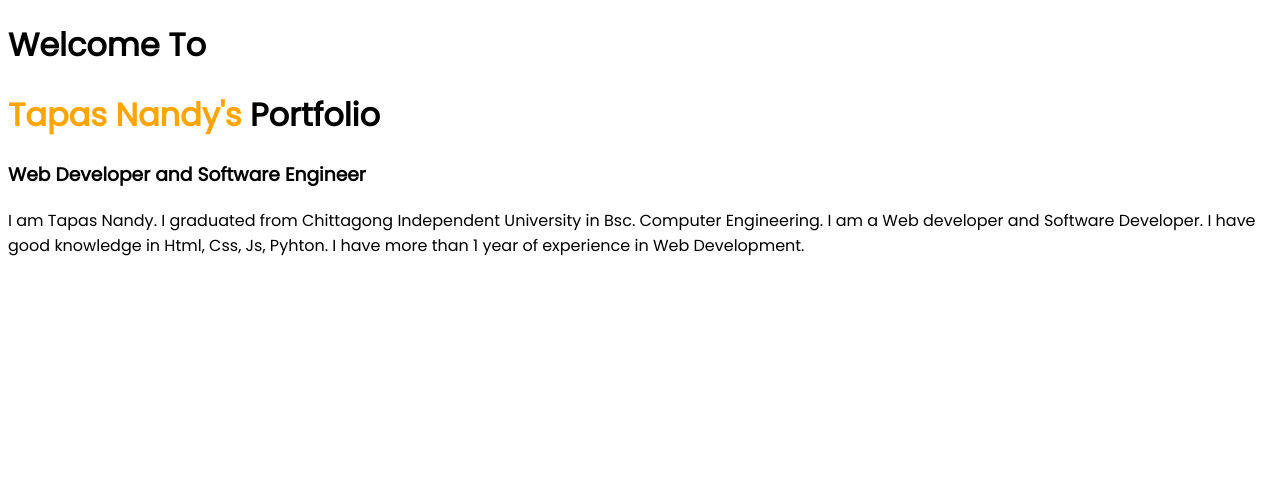
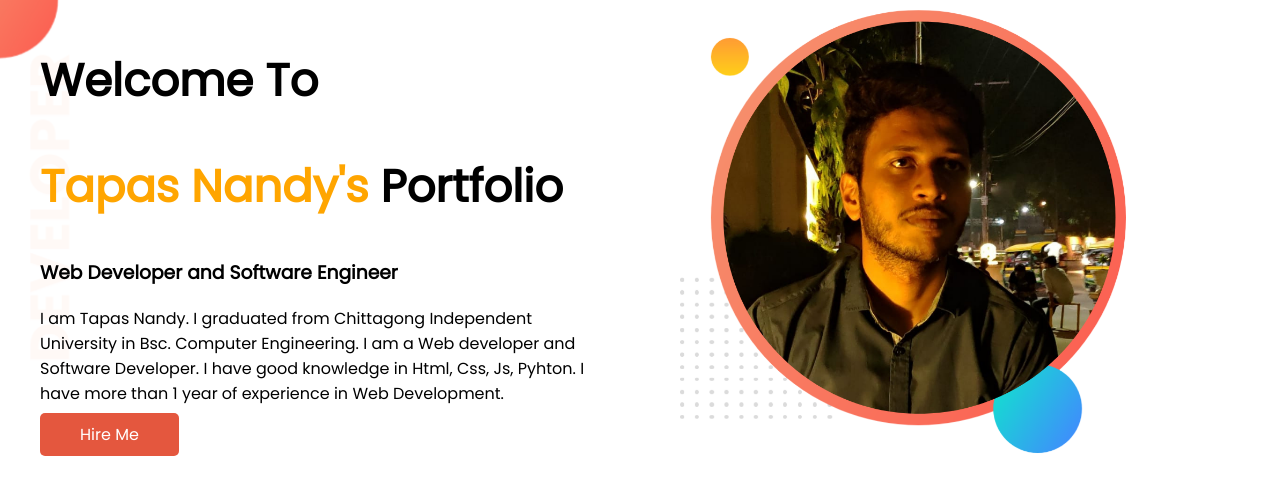
Before and after one commit to tapasnandy/tapas-portfolio, a plain HTML site: page index.html in a window 1280 px wide. Drawn offline with Linux system fonts and the light colour scheme.

Commit message:
top section done:

```diff
--- a/index.html
+++ b/index.html
@@ -17,12 +17,22 @@
 </head>
 
 <body>
-    <h1>Welcome To</h1>
-    <h1><span class="name-orange">Tapas Nandy's </span> Portfolio</h1>
-    <h3>Web Developer and Software Engineer</h3>
-    <p>I am Tapas Nandy. I graduated from Chittagong Independent University in Bsc. Computer Engineering. I am a Web
-        developer and Software Developer. I have good knowledge in Html, Css, Js, Pyhton. I have more than 1 year of
-        experience in Web Development.</p>
+    <section class="top-section">
+        <div class="half-width">
+            <h1>Welcome To</h1>
+            <h1><span class="name-orange">Tapas Nandy's </span> Portfolio</h1>
+            <h3>Web Developer and Software Engineer</h3>
+            <p>I am Tapas Nandy. I graduated from Chittagong Independent University in Bsc. Computer Engineering. I am a
+                Web
+                developer and Software Developer. I have good knowledge in Html, Css, Js, Pyhton. I have more than 1
+                year of
+                experience in Web Development.</p>
+            <a id="hire-me-btn" target="blank" href="https://github.com/tapasnandy">Hire Me</a>
+        </div>
+        <div class="half-width">
+            <img src="img2.png" alt="">
+        </div>
+    </section>
 </body>
 
 </html>
--- a/style.css
+++ b/style.css
@@ -1,7 +1,35 @@
 body{
     font-family: 'Poppins', sans-serif;
+    margin: 0;
 }
-
+h1{
+    font-size: 45px;
+}
 .name-orange{
     color: orange;
 }
+
+.top-section{
+    display: flex;
+    background-image: url(top-banner.png);
+    background-repeat: no-repeat;
+}
+
+.half-width{
+    width: 50%;
+    padding: 10px 40px;
+
+}
+
+.half-width img{
+    width: 80%;
+}
+
+#hire-me-btn{
+    text-decoration: none;
+    background-color: rgb(228, 87, 62);
+    padding: 10px 40px;
+    color: white;
+    border-radius: 5px;
+
+}
```
Also changed, not shown: top-banner.png (added).
